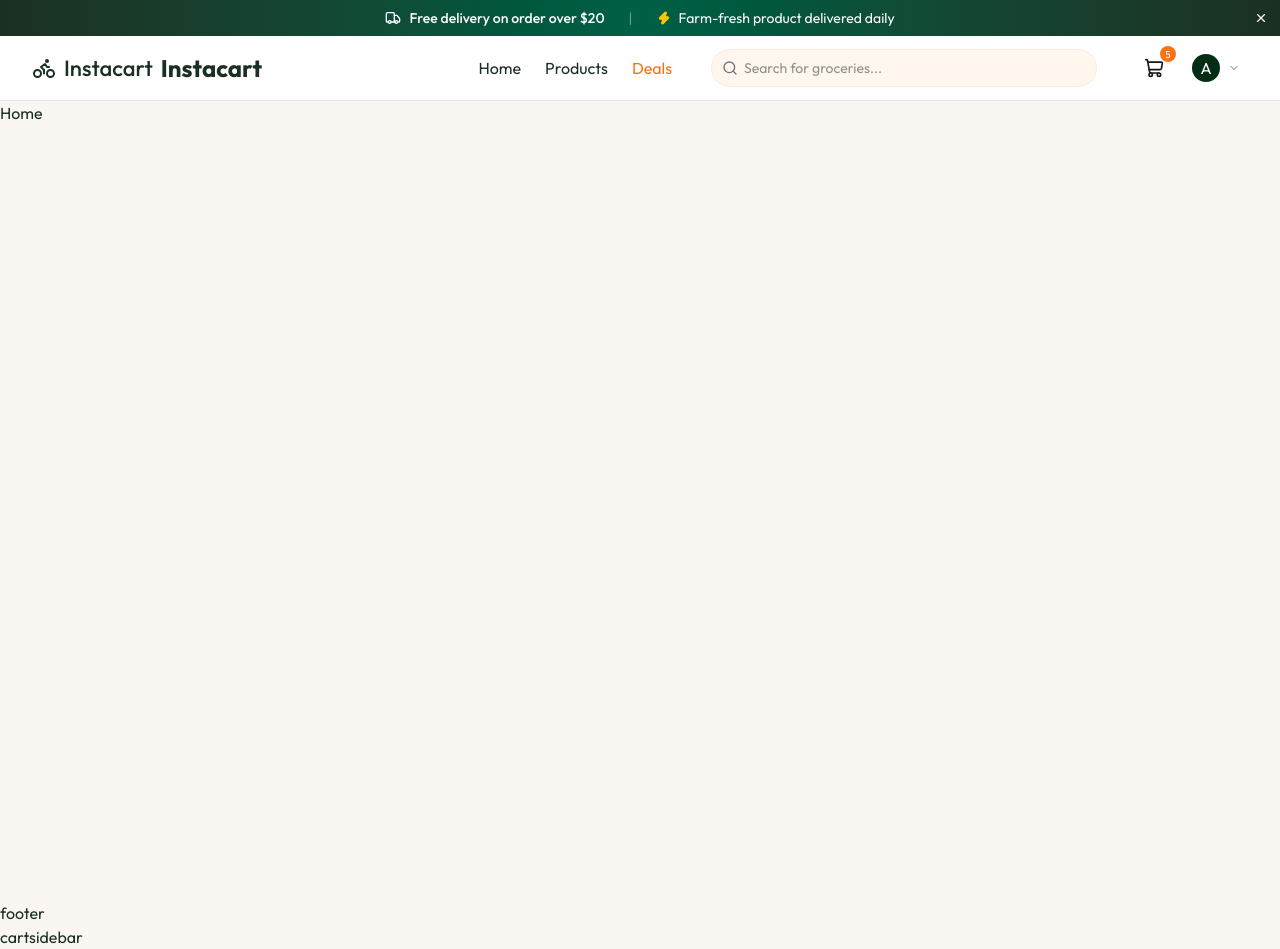
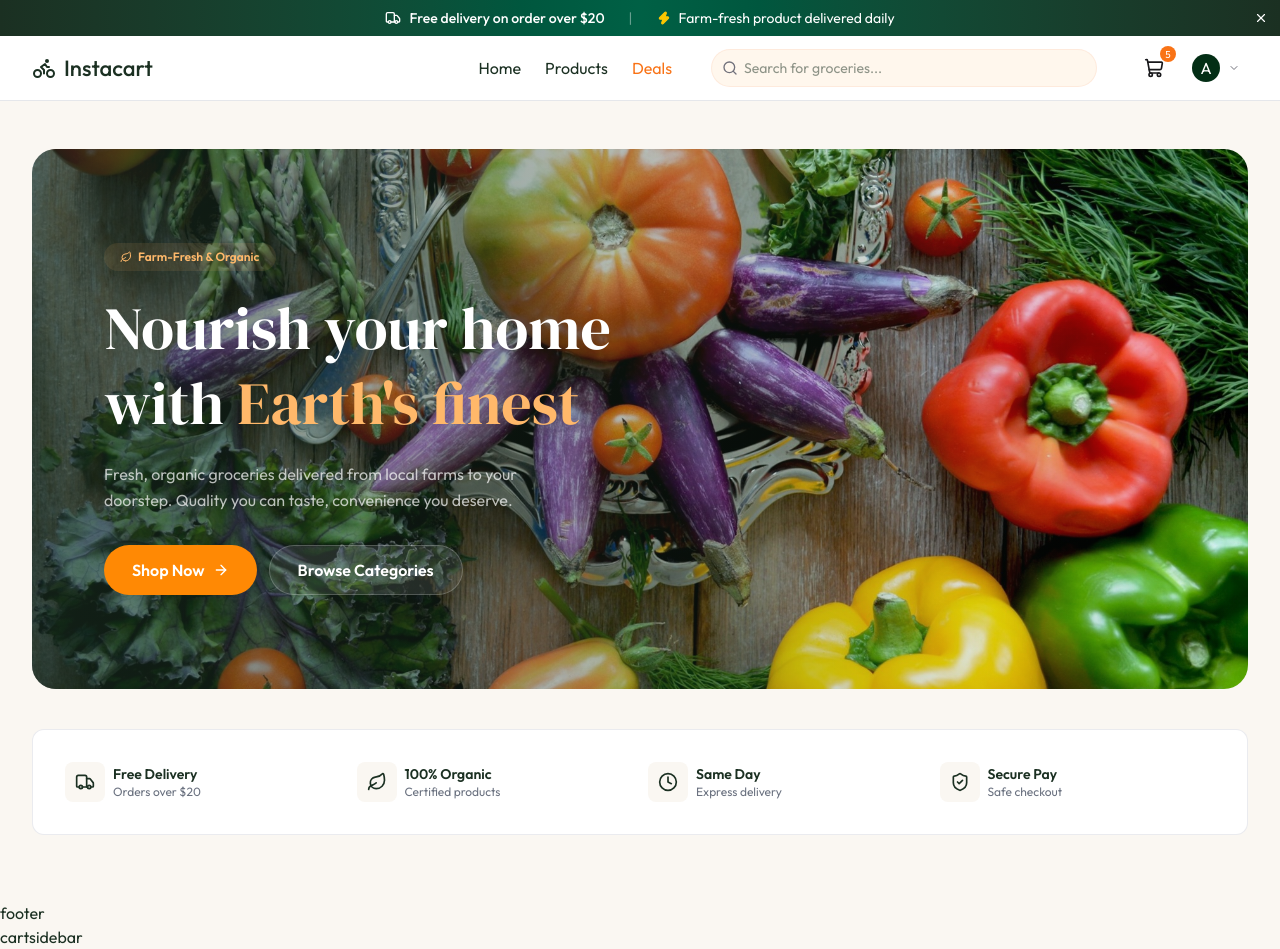
Before and after one commit to Prince9572/Q-COMMERCE, a React (Vite) app: page / in a window 1280 px wide. Built offline with nearby package versions, Linux system fonts and the light colour scheme; the HTML template or start-up script is replaced by a standard one.

Commit message:
Added home page features and img

```diff
--- /dev/null
+++ b/src/components/Home/Features.tsx
@@ -0,0 +1,25 @@
+import { heroSectionData } from "../../assets/assets"
+
+const Features = () => {
+  return (
+    <section className="bg-white py-5 border border-app-border/80 rounded-xl">
+        <div className="mx-auto px-4 sm:px-6 lg:px-8">
+        <div className="grid grid-cols-2 md:grid-cols-4 gap-4">
+            {heroSectionData.hero_features.map((feature, i) => (
+                <div key={i} className="flex items-center gap-2 py-3">
+                    <div className="size-10 rounded-lg bg-app-cream flex-center shrink-0">
+                        <feature.icon className="size-5"/>
+                    </div>
+                    <div>
+                        <p className="text-sm font-semibold text-app-green">{feature.title}</p>
+                        <p className="text-xs text-app-text-light">{feature.desc}</p>
+                    </div>
+                </div>
+            ))}
+        </div>
+        </div>
+    </section>
+  )
+}
+
+export default Features
--- a/src/components/Home/Hero.tsx
+++ b/src/components/Home/Hero.tsx
@@ -1,9 +1,83 @@
+// import { ArrowRightIcon, LeafIcon } from "lucide-react"
+// import { heroSectionData } from "../../assets/assets"
+// import { Link } from "react-router-dom"
+
+// const Hero = () => {
+//   return (
+//     <section className="relative overflow-hidden min-h-[540px] mb-10 rounded-3xl flex items-center">
+//       <img src={heroSectionData.hero_image} alt="Hero" className="absolute inset-0 h-full w-full object-cover"/>
+//       <div className="absolute  inset-0 bg-linear-to-r from-app-green/65 to-transparent "/>
+//       <div className="relative max-w-7xl mx-auto px-4 sm:px-6 lg:px-8 py-20 w-full">
+//         <div className="max-w-xl xl:pl-10">
+//             <span className="inlijne-flex items-center gap-1.5 px-4 py-1.5 text-xs font-semibold text-orange-300 bg-orange-300/10 rounded-full mb-5">
+//                 <LeafIcon className="size-3"/> Farm-Fresh & Organic
+//             </span>
+//             <h1 className="font-serif text-4xl sm:text-5xl lg:text-6xl text-white leading-light mb-5">
+//               Nourish your home with <span className="text-orange-300">Earth's finest</span>
+//             </h1>
+//             <p className="text-base text-white/70 leading-relaxed mb-8 max-w-md">{heroSectionData.description}</p>
+//         </div >
+//         <div className="flex flex-wrap gap-3">
+//           <Link to="/products" className="px-7 py-3 bg-orange-400 text-white font-semibold rounded-full hover:bg-orange-500 transition-all flex-center gap-2 active:scale-[0.98]" >
+//               Shop Now<ArrowRightIcon className="size-4"/>
+//           </Link>
+//           <Link to="/products" className="px-7 py-3 bg-white/10 text-white font-semibold rounded-full hover:bg-white/20 transition-all border border-white/20" >
+//               Browse Categories
+//           </Link>
+//         </div>
+//       </div>
+//     </section>
+//   )
+// }
+
+// export default Hero
+
+import { ArrowRightIcon, LeafIcon } from "lucide-react"
 import { heroSectionData } from "../../assets/assets"
+import { Link } from "react-router-dom"
 
 const Hero = () => {
   return (
     <section className="relative overflow-hidden min-h-[540px] mb-10 rounded-3xl flex items-center">
-      <img src={heroSectionData.hero_image} alt="Hero" />
+      <img
+        src={heroSectionData.hero_image}
+        alt="Hero"
+        className="absolute inset-0 h-full w-full object-cover"
+      />
+
+      <div className="absolute inset-0 bg-gradient-to-r from-app-green/65 to-transparent" />
+
+      <div className="relative max-w-7xl mx-auto px-4 sm:px-6 lg:px-8 py-20 w-full">
+        <div className="max-w-xl xl:pl-10">
+            <span className="inline-flex items-center gap-1.5 px-4 py-1.5 text-xs font-semibold text-orange-300 bg-orange-300/10 rounded-full mb-5">
+                <LeafIcon className="size-3"/> Farm-Fresh & Organic
+            </span>
+
+            <h1 className="font-serif text-4xl sm:text-5xl lg:text-6xl text-white leading-tight mb-5">
+              Nourish your home with <span className="text-orange-300">Earth's finest</span>
+            </h1>
+
+            <p className="text-base text-white/70 leading-relaxed mb-8 max-w-md">
+              {heroSectionData.description}
+            </p>
+
+            <div className="flex flex-wrap gap-3">
+              <Link
+                to="/products"
+                className="px-7 py-3 bg-orange-400 text-white font-semibold rounded-full hover:bg-orange-500 transition-all flex items-center justify-center gap-2 active:scale-[0.98]"
+              >
+                  Shop Now <ArrowRightIcon className="size-4"/>
+              </Link>
+
+              <Link
+                to="/products"
+                className="px-7 py-3 bg-white/10 text-white font-semibold rounded-full hover:bg-white/20 transition-all border border-white/20 text-center"
+              >
+                  Browse Categories
+              </Link>
+            </div>
+        </div>
+      </div>
     </section>
   )
 }
--- a/src/components/Navbar.tsx
+++ b/src/components/Navbar.tsx
@@ -35,7 +35,6 @@
             {/* Logo */}
             <Link to="/" className="flex items-center gap-2 text-[22px] font-medium shrink-0">
             <BikeIcon size={24} /> Instacart
-                <span className="text-2xl font-bold text-app-green">Instacart</span>
             </Link>
 
             <div className="w-full flex items-center justify-end gap-4 lg:gap-10">
--- a/src/pages/Home.tsx
+++ b/src/pages/Home.tsx
@@ -1,8 +1,11 @@
+import Features from "../components/Home/Features"
+import Hero from "../components/Home/Hero"
 
 const Home = () => {
   return (
-    <div>
-      Home
+    <div className="min-h-screen max-w-7xl mx-auto px-4 sm:px-6 lg:px-8 py-12">
+      <Hero />
+      <Features/>
     </div>
   )
 }
```
